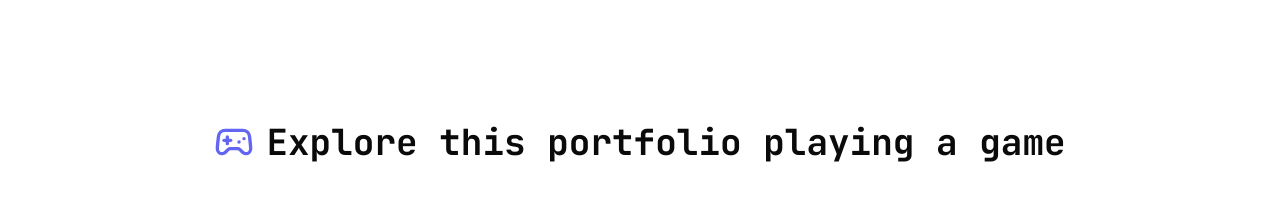
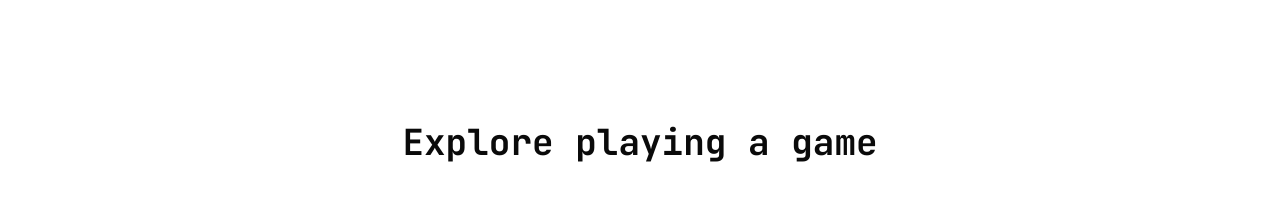
Before and after one commit to augustopolonio/augustopolonio-website, a Next.js app: page / in a window 1280 px wide. Shown: the part 820-1032 px from the top of the page. Built offline with nearby package versions, Linux system fonts and the light colour scheme; no server answers.

Commit message:
feat: update heading Explore playing a game text component for clarity

```diff
--- a/app/components/GameIframeWithStartPanel.tsx
+++ b/app/components/GameIframeWithStartPanel.tsx
@@ -41,8 +41,7 @@ export default function GameIframeWithStartPanel() {
           transition={{ duration: 0.6 }}
         >
           <h2 className="text-4xl font-bold mb-12 text-center flex items-center justify-center gap-3">
-            <Gamepad2 className="w-10 h-10 text-accent" />
-            Explore this portfolio playing a game
+            Explore playing a game
           </h2>
 
           <div className="mb-8">
```
